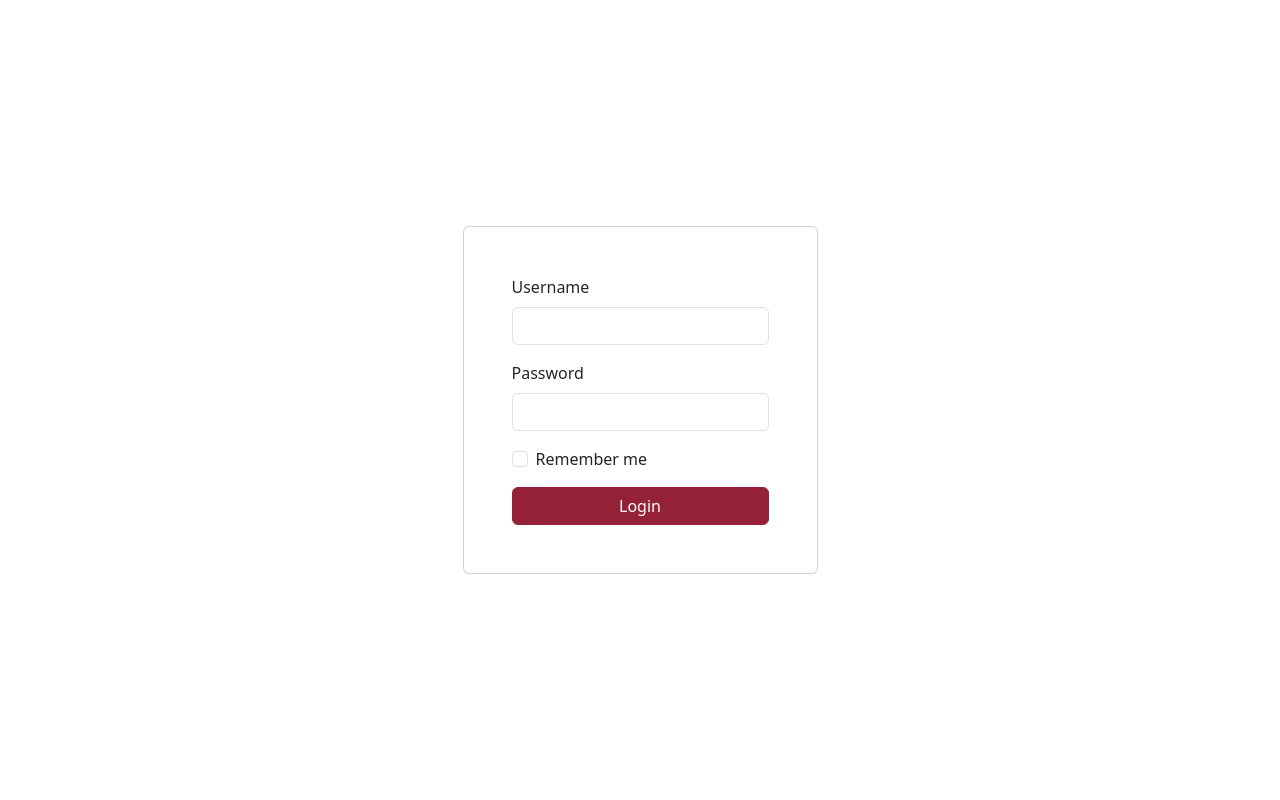
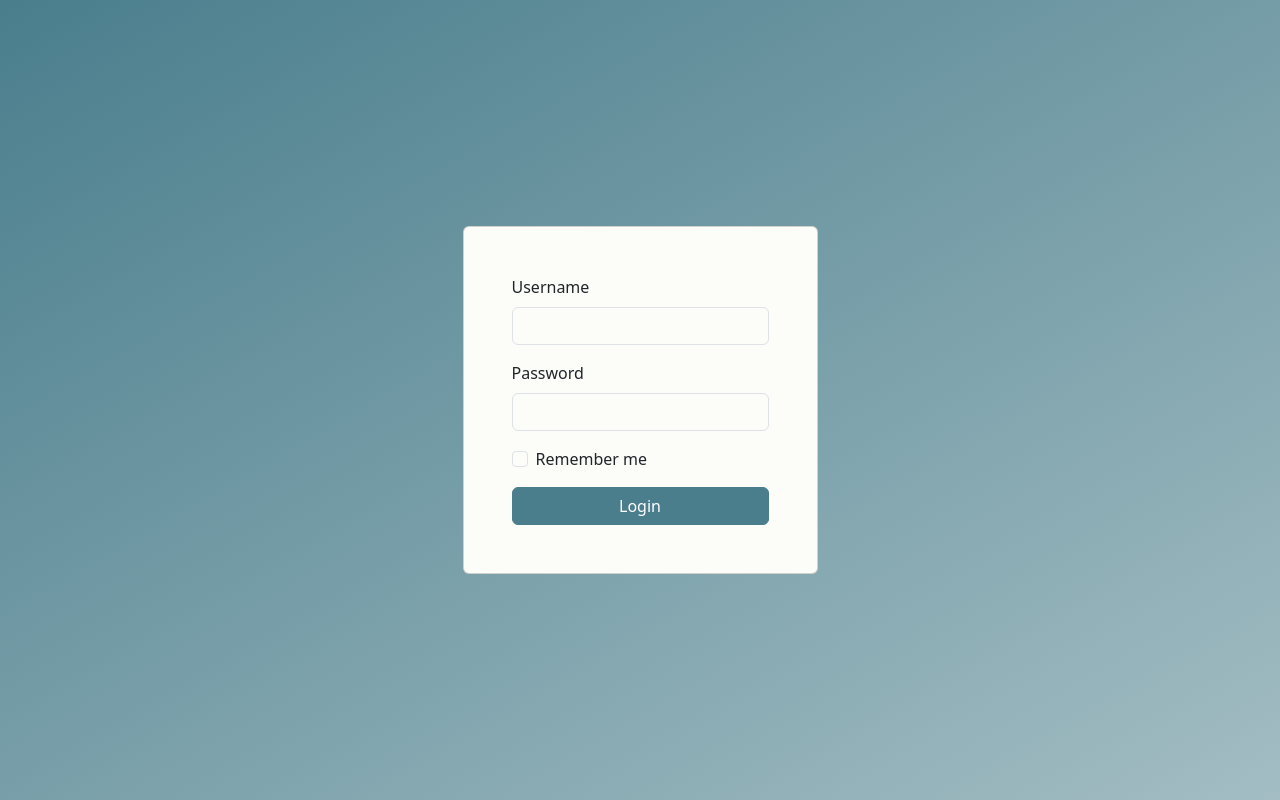
Before and after one commit to m-ariah93/comsci-ia, a React (Vite) app in the folder frontend/: page / in a window 1280 px wide. Built offline with nearby package versions, Linux system fonts and the light colour scheme; no server answers.

Commit message:
colour change and login gradient

```diff
--- a/frontend/index.html
+++ b/frontend/index.html
@@ -13,7 +13,7 @@
 </head>
 
 <body>
-	<div id="root" class="container-fluid"></div>
+	<div id="root" class="container-fluid" style="padding: 0;"></div>
 	<div id="modal-root"></div>
 	<script type="module" src="/src/main.jsx"></script>
 	<script src="https://cdn.jsdelivr.net/npm/bootstrap@5.3.3/dist/js/bootstrap.bundle.min.js"></script>
--- a/frontend/src/custom.scss
+++ b/frontend/src/custom.scss
@@ -1,2 +1,16 @@
-$primary: #942138; // override bootstrap primary colour
+// $primary: #9d0045; // override bootstrap primary colour
+// $secondary: #6F7989;
+// $secondary: #6a7385;
+// $secondary: #5F646E;
+$secondary: #6F6D6B;
+
+// $body-bg: #f4fffc;
+// $body-bg: #fcfffc;
+$body-bg: #fcfcf9;
+
+
+$primary: #4A7E8D;
+// $primary: #527a79;
+
+// $primary: #87294E;
 @import "bootstrap/scss/bootstrap";
--- a/frontend/src/pages/layouts/AuthLayout.jsx
+++ b/frontend/src/pages/layouts/AuthLayout.jsx
@@ -2,7 +2,7 @@ import { Outlet } from "react-router-dom";
 
 export default function AuthLayout() {
   return (
-    <div className="w-100 vh-100">
+    <div className="w-100 vh-100" style={{ backgroundImage: "linear-gradient(150deg, #4A7E8D, #A3BDC3)" }}>
       <Outlet />
     </div>
   );
```
